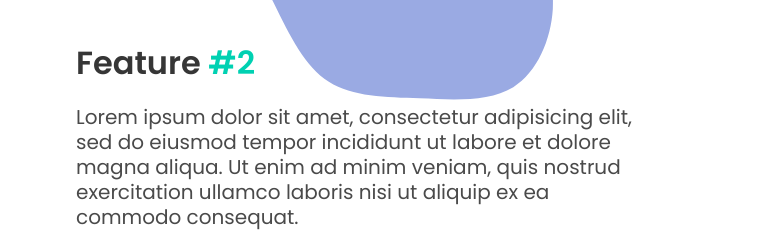
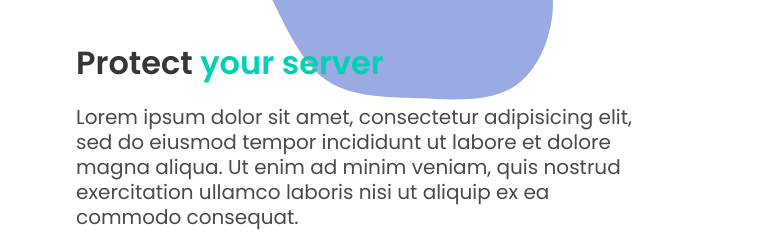
Before and after one commit to nilkoxd/opoweb, a plain HTML site: page index.html in a window 1280 px wide. Shown: the part 1512-1747 px from the top of the page, 576-1344 px from the left, 768 px wide, since content can reach past the window. Drawn offline with nearby package versions, Linux system fonts and the light colour scheme.

Commit message:
Update index.html

```diff
--- a/index.html
+++ b/index.html
@@ -222,7 +222,7 @@
           </div>
           <div class="column">
             <h4 class="title">
-              Feature <span class="has-text-primary">#2</span>
+              Protect<span class="has-text-primary"> your server</span>
             </h4>
             <p class="subtitle mt-3">
               Lorem ipsum dolor sit amet, consectetur adipisicing elit, sed do
```
